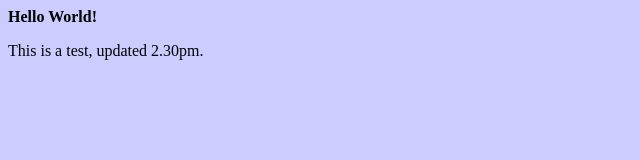
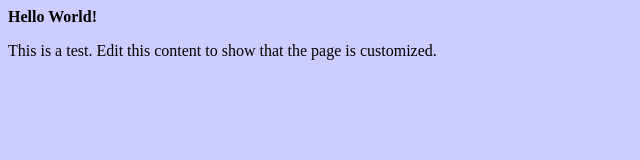
Before and after one commit to jcabrerizo/hello-world-html, a plain HTML site: page index.html in a window 1280 px wide. Shown: the whole page, without its empty margins (0-640 px from the left). Drawn offline with Linux system fonts and the light colour scheme.

Commit message:
update content for testing

```diff
--- a/index.html
+++ b/index.html
@@ -6,7 +6,11 @@
 
 <b> Hello World! </b>
 
-<p> This is a test, updated 2.30pm. </p>
+<p>
+
+This is a test. Edit this content to show that the page is customized.
+
+</p>
 
 </body>
 </html>
```
